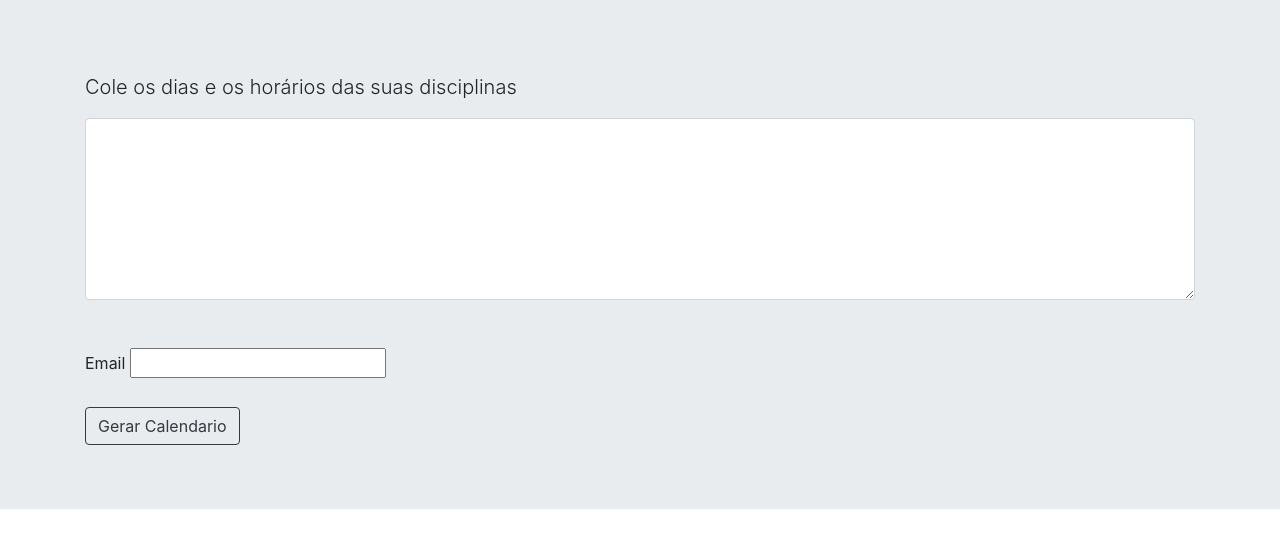
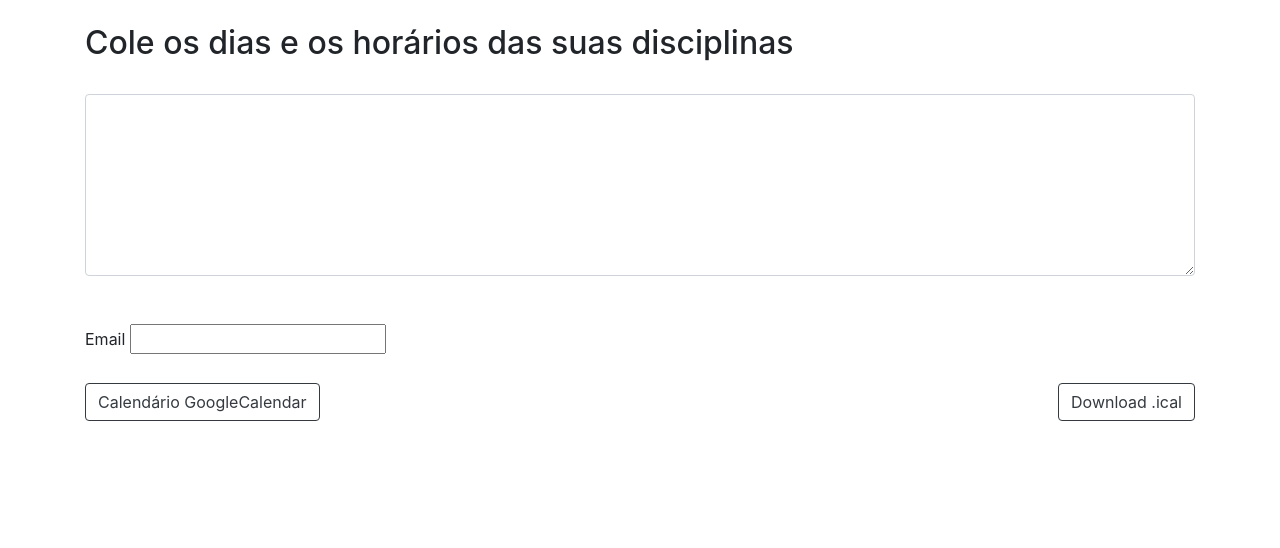
Before and after one commit to kevin-weitgenant/UniversityCalendarAutomation, a Flask app: page / in a window 1280 px wide. Shown: the part 62-610 px from the top of the page. Run offline with Flask 2, Linux system fonts and the light colour scheme.

Commit message:
download ical na home e remove jumbotroon

```diff
--- a/forms.py
+++ b/forms.py
@@ -4,7 +4,8 @@ from wtforms import SubmitField, StringField
 
 class Horarios(FlaskForm):
     body = TextAreaField()
-    submit = SubmitField("Gerar Calendario")
+    submit = SubmitField("Calendário GoogleCalendar")
+    submit2 = SubmitField("Download .ical")
     email = StringField()
 
 class Calendario(FlaskForm):
--- a/templates/base.html
+++ b/templates/base.html
@@ -8,6 +8,12 @@
       integrity="sha384-zCbKRCUGaJDkqS1kPbPd7TveP5iyJE0EjAuZQTgFLD2ylzuqKfdKlfG/eSrtxUkn"
       crossorigin="anonymous"
     />
+    <style>
+      .f-r {
+    float: right;
+}
+    </style>
+
     <script
       src="https://cdn.jsdelivr.net/npm/jquery@3.5.1/dist/jquery.slim.min.js"
       integrity="sha384-DfXdz2htPH0lsSSs5nCTpuj/zy4C+OGpamoFVy38MVBnE+IbbVYUew+OrCXaRkfj"
--- a/templates/home.html
+++ b/templates/home.html
@@ -1,8 +1,9 @@
 {% extends 'base.html' %} {% block content %}
-<div class="jumbotron jumbotron-fluid">
-  <div class="container">
-    <h1 class="display-4"></h1>
-    <p class="lead">Cole os dias e os horários das suas disciplinas</p>
+
+<br />
+<div class="container" align="left">
+  <h2>Cole os dias e os horários das suas disciplinas</h1>
+  <br>
   <form method="POST">
     {{form.hidden_tag()}} {{form.body(class="form-control", rows = "7")}}
     <br />
@@ -11,9 +12,8 @@
     <br />
     <br />
     {{form.submit(class="btn btn-outline-dark")}}
+    {{form.submit2(class="btn btn-outline-dark f-r")}}
   </form>
-
-  </div>
 </div>
 
 {% endblock %}
```
Lines whose indentation alone changed are shown as unchanged.
